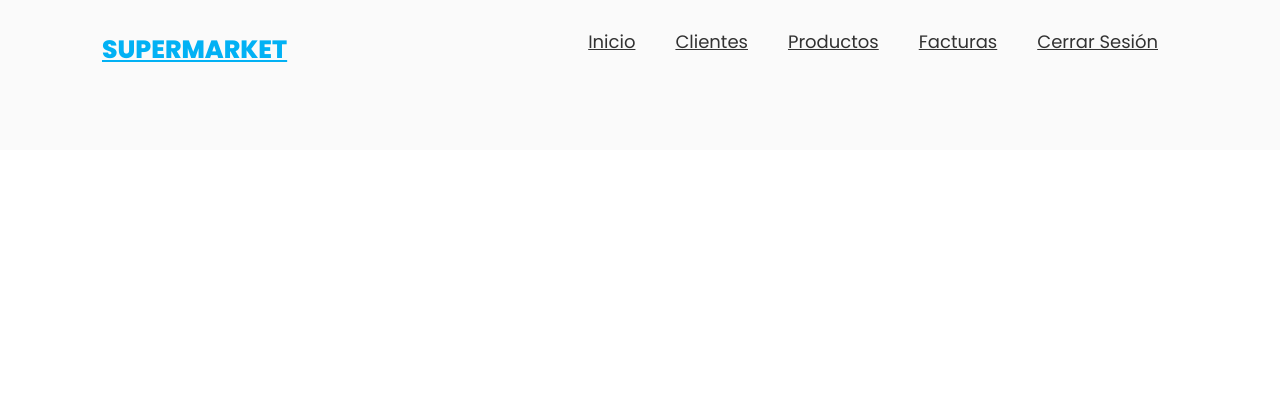
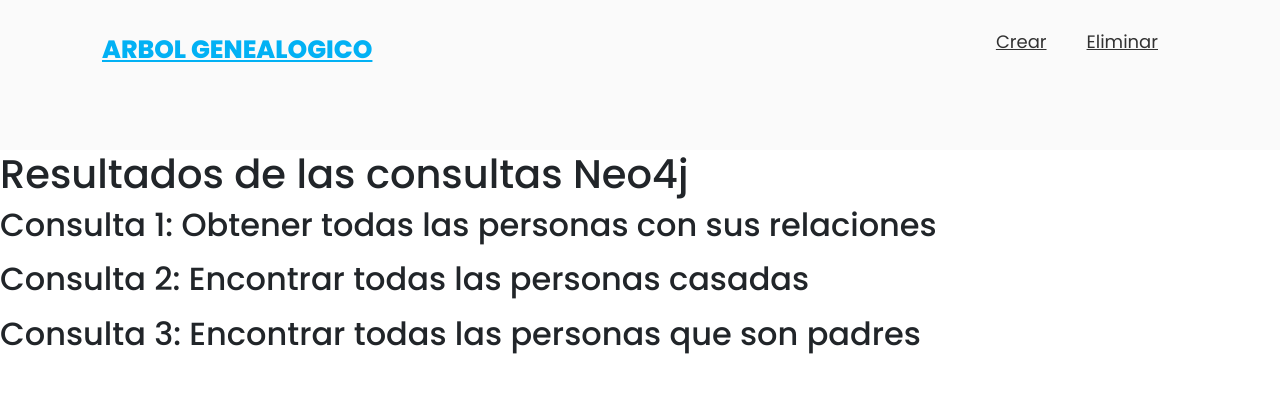
Before and after one commit to AntoinetteDizz/Proyecto-Neo4j, a Flask app: page / in a window 1280 px wide. Shown: the top 393 px of the page. Run offline with Flask 3, Linux system fonts and the light colour scheme.

Commit message:
creacion de conexion a la bd y consultas por terminal

```diff
--- a/app.py
+++ b/app.py
@@ -1,6 +1,69 @@
 from flask import Flask, render_template
+from neo4j import GraphDatabase
 
 app = Flask(__name__)
+
+# Conexión a la base de datos Neo4j
+user = "neo4j"
+password = "Z9YriNGt_vOu9m3_Awg-Om4PWOtOXWEAv_yzfgOx7Rk"
+uri = "neo4j+s://e117892e.databases.neo4j.io"
+
+driver = GraphDatabase.driver(uri=uri, auth=(user, password))
+session = driver.session()
+
+app = Flask(__name__)
+#############################################
+
+# Conexión a la base de datos Neo4j
+driver = GraphDatabase.driver(uri, auth=(user, password))
+
+# Consulta 1: Obtener todas las personas con sus relaciones
+with driver.session() as session:
+    result = session.run("""
+    MATCH (p:Persona)-[r]->(c)
+    RETURN p, type(r), c
+    """)
+    for record in result:
+        print(record)
+
+# Consulta 2: Encontrar todas las personas casadas
+with driver.session() as session:
+    result = session.run("""
+    MATCH (p:Persona)-[:Casado_con]->()
+    RETURN p
+    """)
+    for record in result:
+        print(record)
+
+# Consulta 3: Encontrar todas las personas que son padres
+with driver.session() as session:
+    result = session.run("""
+    MATCH (p:Persona)-[:Padre_de]->()
+    RETURN p
+    """)
+    for record in result:
+        print(record)
+
+# Consulta 4: Encontrar las personas que tienen una edad mayor a 50 años
+with driver.session() as session:
+    result = session.run("""
+    MATCH (p:Persona)
+    WHERE p.edad > 50
+    RETURN p
+    """)
+    for record in result:
+        print(record)
+
+# Consulta 5: Encontrar las personas que les gusta la música
+with driver.session() as session:
+    result = session.run("""
+    MATCH (p:Persona)
+    WHERE 'Musica' IN p.gustos
+    RETURN p
+    """)
+    for record in result:
+        print(record)
+
 
 @app.route('/')
 def index():
--- a/templates/index.html
+++ b/templates/index.html
@@ -45,7 +45,7 @@
         <div class="menu container">
 
             <!-- Enlace simulacro para el logo -->
-            <a href="" class="logo">SUPERMARKET</a>
+            <a href="" class="logo">ARBOL GENEALOGICO</a>
 
             <input type="checkbox" id="menu"/>
 
@@ -59,18 +59,35 @@
 
                 <!-- Lista de enlaces -->
                 <ul>
-                    <li><a href="">Inicio</a></li>
-                    <li><a href="">Clientes</a></li>
-                    <li><a href="">Productos</a></li>
-                    <li><a href="">Facturas</a></li>
-                    <li><a href="">Cerrar Sesión</a></li>
+                    <li><a href="">Crear</a></li>
+                    <li><a href="">Eliminar</a></li>
                 </ul>
             </nav>
         </div>
     </header>
 
+    <h1>Resultados de las consultas Neo4j</h1>
 
+    <h2>Consulta 1: Obtener todas las personas con sus relaciones</h2>
+    <ul>
+    {% for record in query1_result %}
+        <li>{{ record }}</li>
+    {% endfor %}
+    </ul>
 
+    <h2>Consulta 2: Encontrar todas las personas casadas</h2>
+    <ul>
+    {% for record in query2_result %}
+        <li>{{ record }}</li>
+    {% endfor %}
+    </ul>
+
+    <h2>Consulta 3: Encontrar todas las personas que son padres</h2>
+    <ul>
+    {% for record in query3_result %}
+        <li>{{ record }}</li>
+    {% endfor %}
+    </ul>
 
     <div class="mb-5"></div>
 
```
